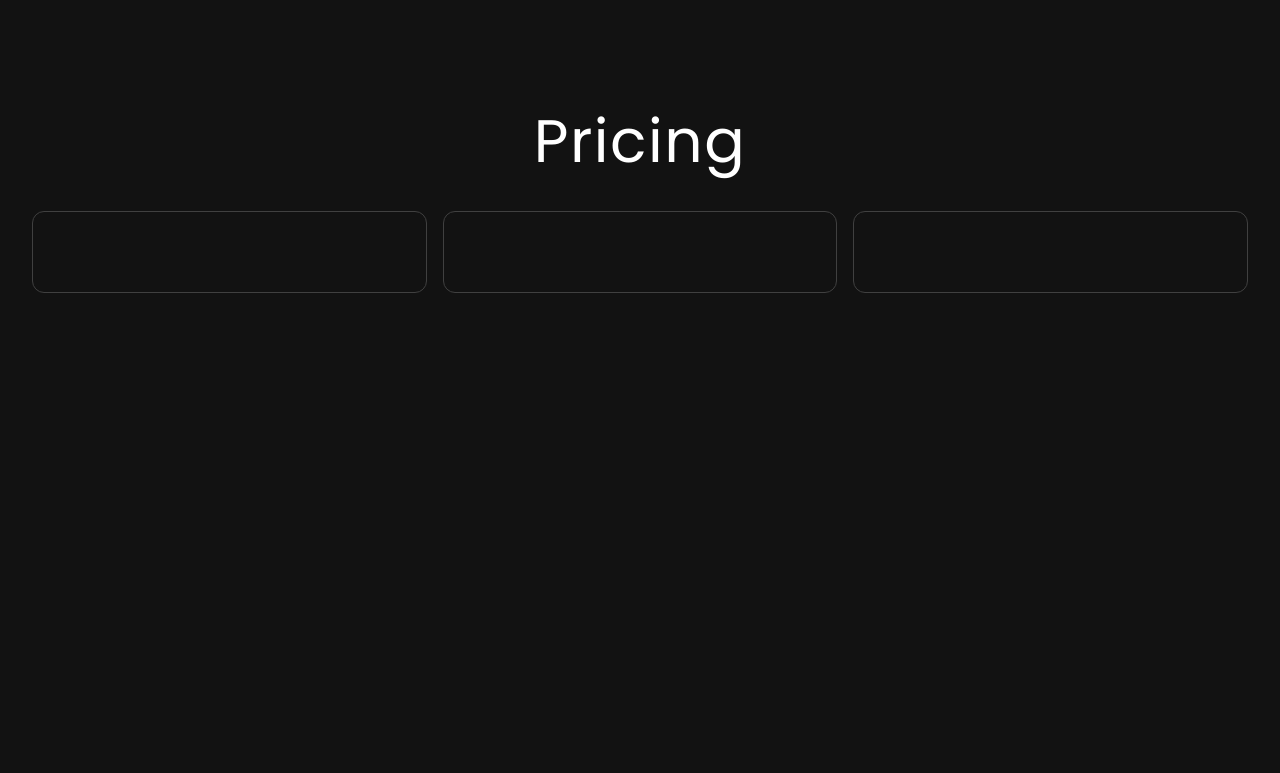
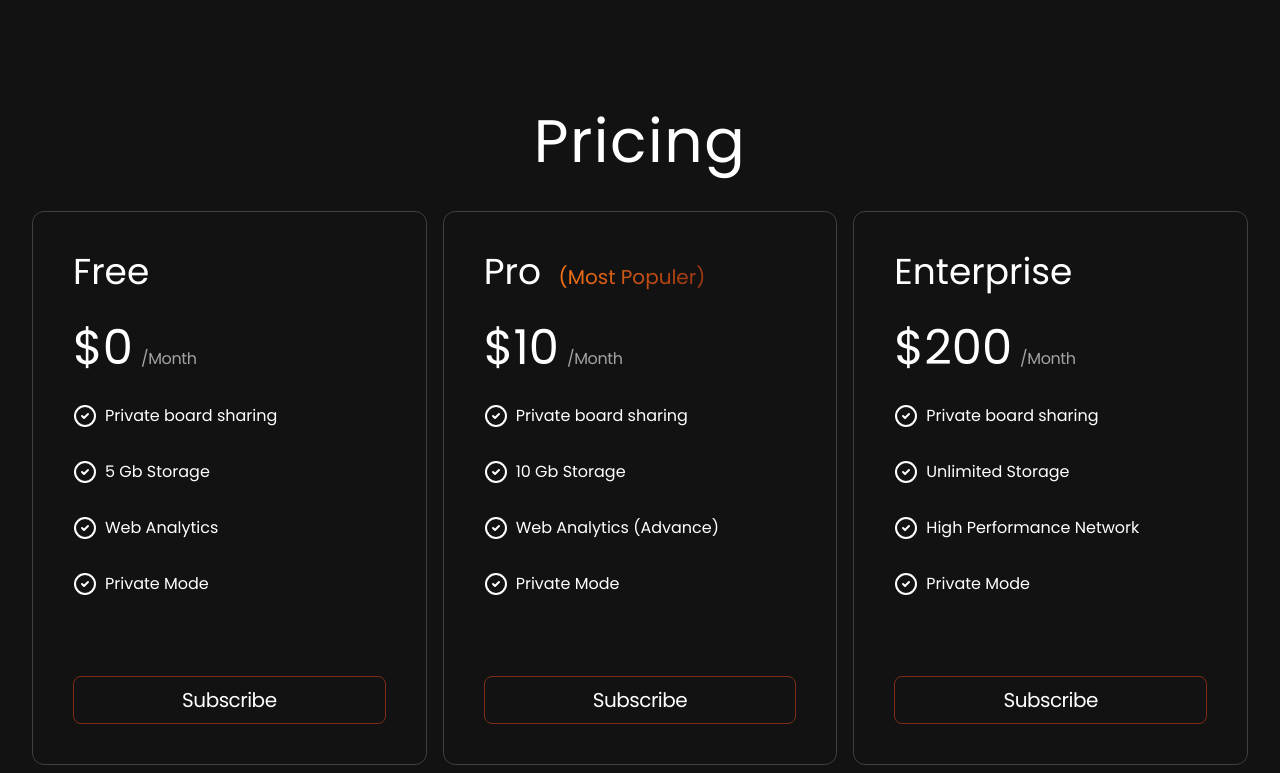
Before and after one commit to AyushBhagat151105/virtyalr, a React (Vite) app: page / in a window 1280 px wide. Shown: the part 2424-3197 px from the top of the page. Before the commit the page ends 2725 px from the top, so only its background shows below. Built offline with nearby package versions, Linux system fonts and the light colour scheme.

Commit message:
Pricing Section Complite

```diff
--- a/src/components/PricingSection.jsx
+++ b/src/components/PricingSection.jsx
@@ -9,9 +9,38 @@ const PricingSection = () => {
         Pricing
       </h2>
       <div className="flex flex-wrap">
-        {pricingOptions.map((oprion, index) => (
+        {pricingOptions.map((option, index) => (
           <div key={index} className="w-full sm:w-1/2 lg:w-1/3 p-2">
-            <div className="p-10 border border-neutral-700 rounded-xl"></div>
+            <div className="p-10 border border-neutral-700 rounded-xl">
+              <p className="text-4xl mb-8">
+                {option.title}{" "}
+                {option.title === "Pro" && (
+                  <span className="bg-gradient-to-r from-orange-500 to-orange-800 text-transparent bg-clip-text text-xl mb-4 ml-2">
+                    (Most Populer)
+                  </span>
+                )}
+              </p>
+              <p className="mb-8">
+                <span className="text-5xl mt-6 mr-2"> {option.price}</span>
+                <span className="text-neutral-400 tracking-tight">/Month</span>
+              </p>
+              <ul>
+                {option.features.map((feature, index) => (
+                  <div key={index}>
+                    <li className="mt-8 flex items-center ">
+                      <CheckCircle2 />
+                      <span className="ml-2"> {feature}</span>
+                    </li>
+                  </div>
+                ))}
+              </ul>
+              <a
+                href="#"
+                className="inline-flex justify-center items-center text-center w-full h-12 p-5 mt-20 border-orange-900 border rounded-lg tracking-tight text-xl hover:bg-orange-900 translate duration-200"
+              >
+                Subscribe
+              </a>
+            </div>
           </div>
         ))}
       </div>
```
